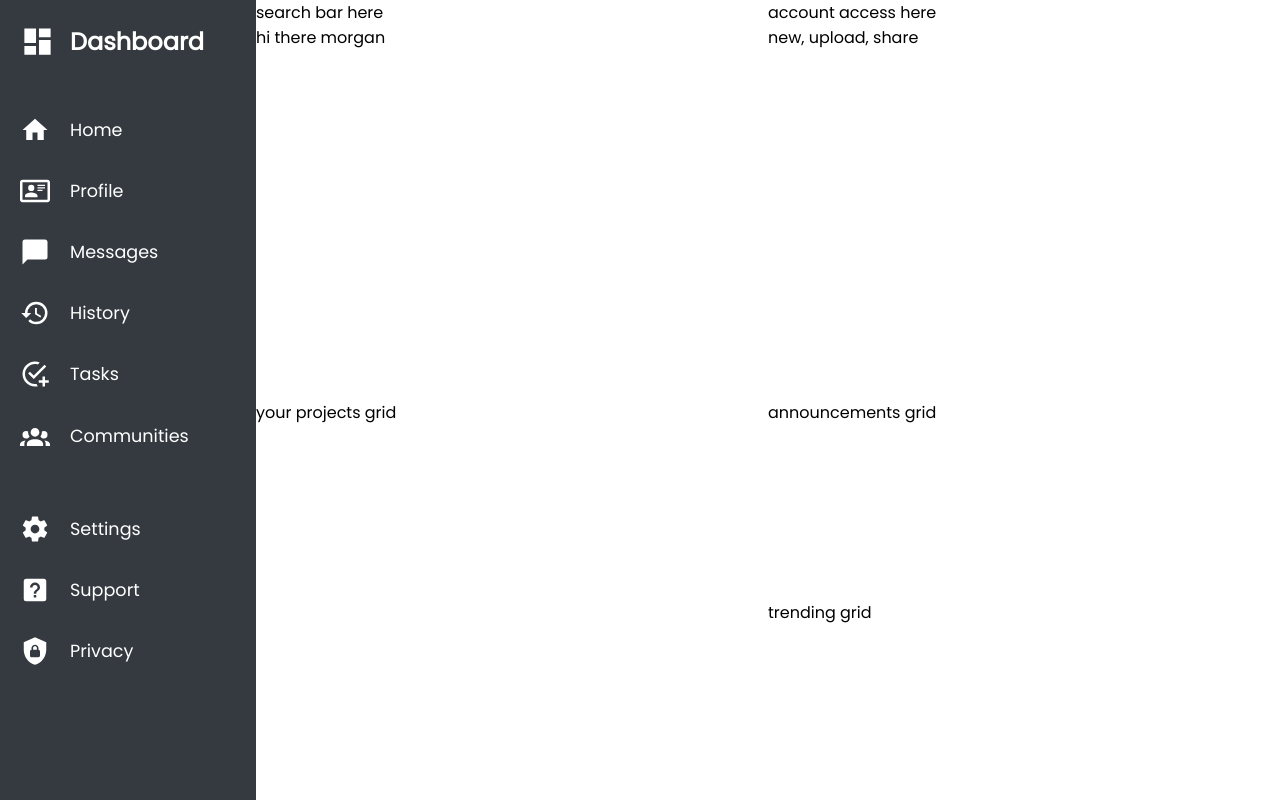
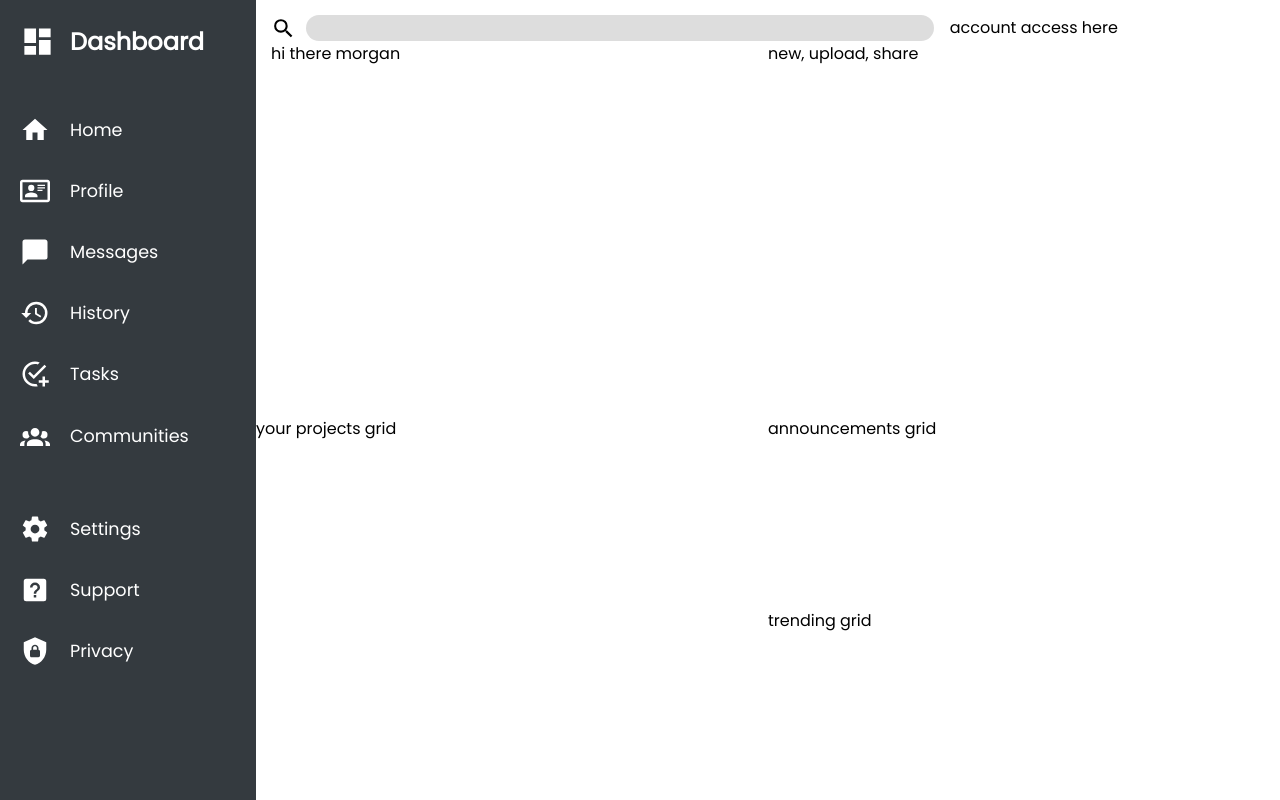
Before and after one commit to faisalsherif7/admin-dashboard, a plain HTML site: page index.html in a window 1280 px wide. Drawn offline with Linux system fonts and the light colour scheme.

Commit message:
Create search bar

```diff
--- a/index.html
+++ b/index.html
@@ -57,11 +57,14 @@
             </div>
         </div>
         <div class="header">
-            <div class="search">
-                <div class="search-bar">search bar here</div>
+            <div class="header-top">
+                <div class="search-bar">
+                    <svg xmlns="http://www.w3.org/2000/svg" viewBox="0 0 24 24"><title>magnify</title><path d="M9.5,3A6.5,6.5 0 0,1 16,9.5C16,11.11 15.41,12.59 14.44,13.73L14.71,14H15.5L20.5,19L19,20.5L14,15.5V14.71L13.73,14.44C12.59,15.41 11.11,16 9.5,16A6.5,6.5 0 0,1 3,9.5A6.5,6.5 0 0,1 9.5,3M9.5,5C7,5 5,7 5,9.5C5,12 7,14 9.5,14C12,14 14,12 14,9.5C14,7 12,5 9.5,5Z" /></svg>
+                    <input type="text">
+                </div>
                 <div class="account">account access here</div>
             </div>
-            <div class="intro-bar">
+            <div class="header-bottom">
                 <div class="hi-there">hi there morgan</div>
                 <div class="action-buttons">new, upload, share</div>
             </div>
--- a/style.css
+++ b/style.css
@@ -57,12 +57,38 @@ body {
     margin-top: 2rem;
 }
 
-.search {
-    display: grid;
-    grid-template-columns: 1fr 1fr;
+.header {
+    padding: 15px;
 }
 
-.intro-bar {
+.header-top {
+    display: grid;
+    grid-template-columns: 2fr 1fr;
+}
+
+.header svg {
+    width: 25px;
+}
+
+.search-bar {
+    display: grid;
+    align-items: center;
+    grid-template-columns: 30px 1fr;
+    gap: 5px;
+}
+
+.search-bar input {
+    border-radius: 20px;
+    height: 1.5rem;
+    border: 0px;
+    background-color: rgb(221, 221, 221);
+}
+
+.account {
+    padding-left: 1rem;
+}
+
+.header-bottom {
     display: grid;
     grid-template-columns: 1fr 1fr;
 }
```
